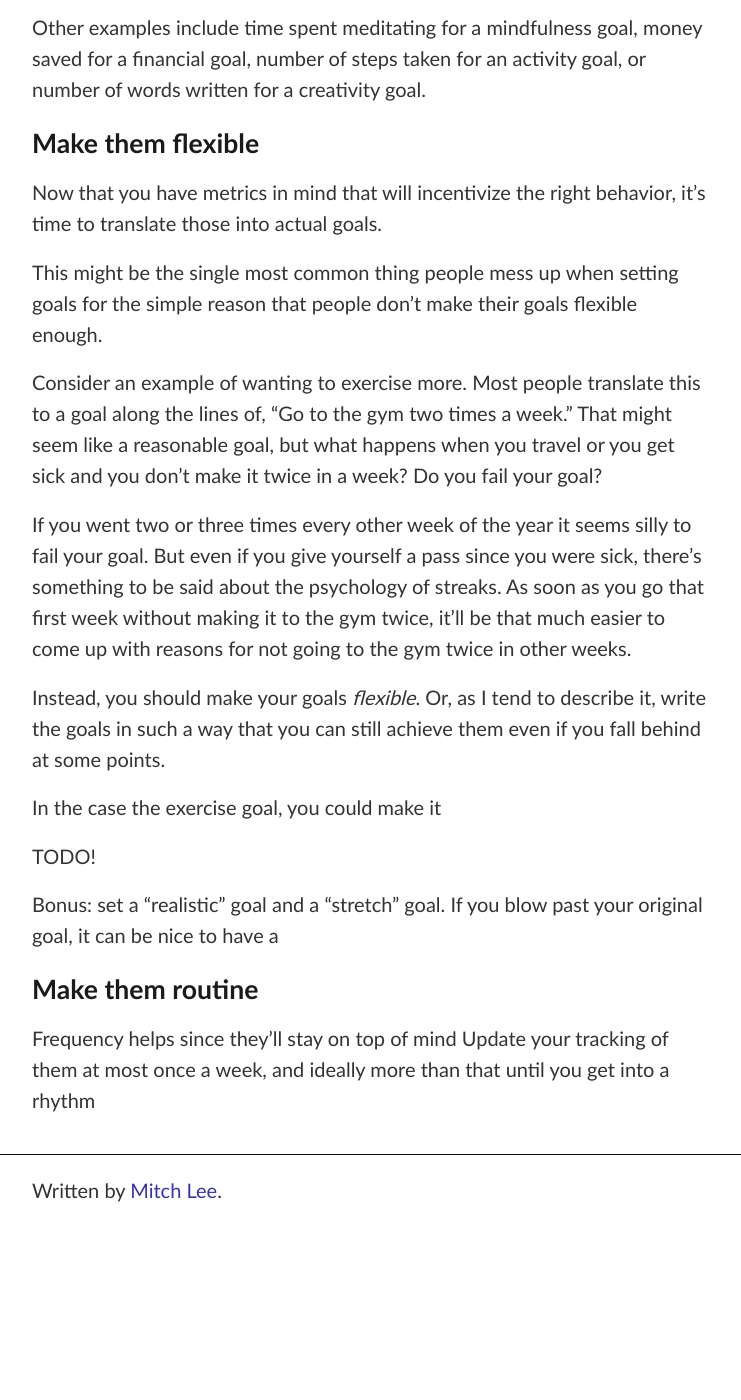
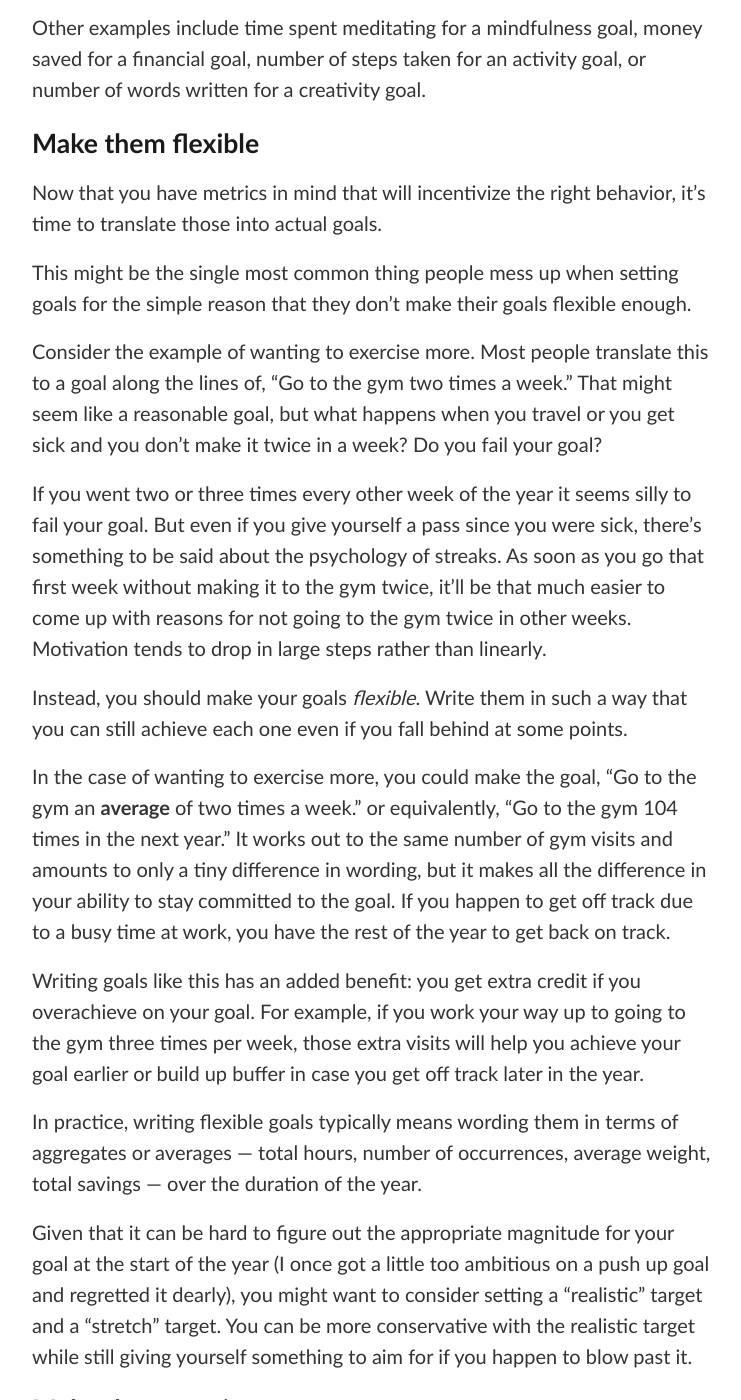
Before and after one commit to dontmitch/dontmitch.github.io, a Jekyll site: the page built from _posts/2019-12-30-setting-annual-goals.md, in a window 1280 px wide and 1400 px high, scrolled down 1772 px. Shown: the whole window, without its empty margins (268-1009 px from the left). Built offline with Jekyll 4.4.1, drawn with Linux system fonts in a browser that asks for light colours; our own code applies the rules of GitHub Pages for plain Markdown files; before the commit the page ends 2998 px from its top, so only the background shows below that; some of the changed text lies outside the part shown.

Commit message:
Iterate on annual goals post.

```diff
--- a/_posts/2019-12-30-setting-annual-goals.md
+++ b/_posts/2019-12-30-setting-annual-goals.md
@@ -35,21 +35,32 @@ Other examples include time spent meditating for a mindfulness goal, money saved
 
 Now that you have metrics in mind that will incentivize the right behavior, it's time to translate those into actual goals.
 
-This might be the single most common thing people mess up when setting goals for the simple reason that people don't make their goals flexible enough.
+This might be the single most common thing people mess up when setting goals for the simple reason that they don't make their goals flexible enough.
 
-Consider an example of wanting to exercise more. Most people translate this to a goal along the lines of, "Go to the gym two times a week." That might seem like a reasonable goal, but what happens when you travel or you get sick and you don't make it twice in a week? Do you fail your goal?
+Consider the example of wanting to exercise more. Most people translate this to a goal along the lines of, "Go to the gym two times a week." That might seem like a reasonable goal, but what happens when you travel or you get sick and you don't make it twice in a week? Do you fail your goal?
 
-If you went two or three times every other week of the year it seems silly to fail your goal. But even if you give yourself a pass since you were sick, there's something to be said about the psychology of streaks. As soon as you go that first week without making it to the gym twice, it'll be that much easier to come up with reasons for not going to the gym twice in other weeks.
+If you went two or three times every other week of the year it seems silly to fail your goal. But even if you give yourself a pass since you were sick, there's something to be said about the psychology of streaks. As soon as you go that first week without making it to the gym twice, it'll be that much easier to come up with reasons for not going to the gym twice in other weeks. Motivation tends to drop in large steps rather than linearly.
 
-Instead, you should make your goals _flexible_. Or, as I tend to describe it, write the goals in such a way that you can still achieve them even if you fall behind at some points.
+Instead, you should make your goals _flexible_. Write them in such a way that you can still achieve each one even if you fall behind at some points.
 
-In the case the exercise goal, you could make it
+In the case of wanting to exercise more, you could make the goal, "Go to the gym an **average** of two times a week." or equivalently, "Go to the gym 104 times in the next year." It works out to the same number of gym visits and amounts to only a tiny difference in wording, but it makes all the difference in your ability to stay committed to the goal. If you happen to get off track due to a busy time at work, you have the rest of the year to get back on track.
 
-TODO!
+Writing goals like this has an added benefit: you get extra credit if you overachieve on your goal. For example, if you work your way up to going to the gym three times per week, those extra visits will help you achieve your goal earlier or build up buffer in case you get off track later in the year.
 
-Bonus: set a “realistic” goal and a “stretch” goal. If you blow past your original goal, it can be nice to have a
+In practice, writing flexible goals typically means wording them in terms of aggregates or averages — total hours, number of occurrences, average weight, total savings — over the duration of the year.
+
+Given that it can be hard to figure out the appropriate magnitude for your goal at the start of the year (I once got a little too ambitious on a push up goal and regretted it dearly), you might want to consider setting a "realistic" target and a "stretch" target. You can be more conservative with the realistic target while still giving yourself something to aim for if you happen to blow past it.
 
 ### Make them routine
 
-Frequency helps since they’ll stay on top of mind
-Update your tracking of them at most once a week, and ideally more than that until you get into a rhythm
+Finally, it's important to make your goals a part of your routine. Presumably the areas you choose to focus on for an entire year through these goals are important to you, so you should take steps to keep them top of mind.
+
+The easiest way to incorporate your goals into your routine is to log your progress regularly. Try to update your progress at least once a week, and ideally more than that until you build momentum towards them.
+
+If you have a goal to read more, log your progress each time you spend a chunk of time reading. That provides a positive feedback loop wherein your action (spending time reading) translated into progress on your goal (logging your new completion percentage in the book) which motivates you to take more action towards that goal.
+
+If you have a goal related to exercising more or getting healthier, log your progress after each workout or weigh yourself on a regular basis, respectively.
+
+### Conclusion
+
+TK: Add examples of it working for me.
```
